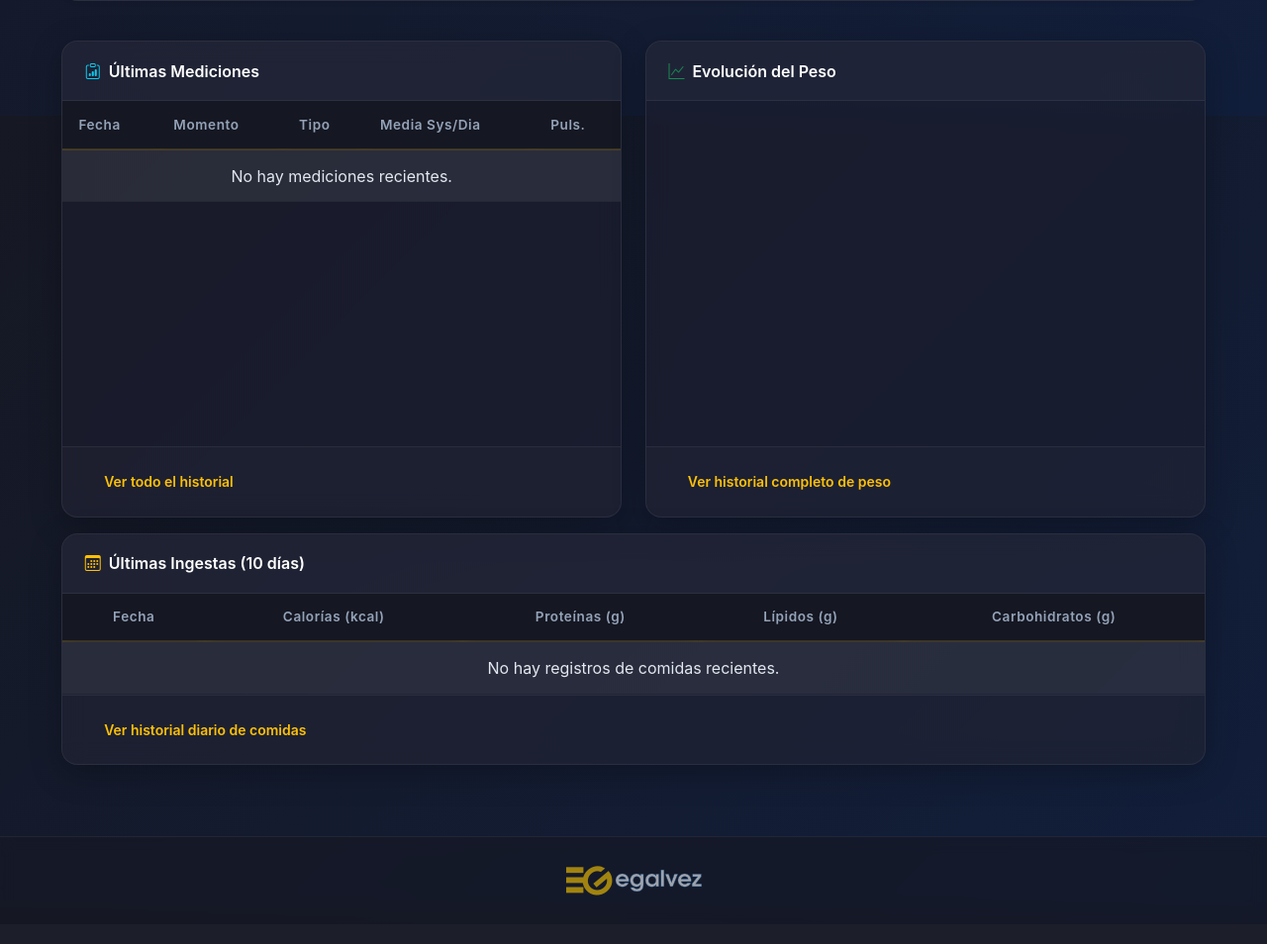
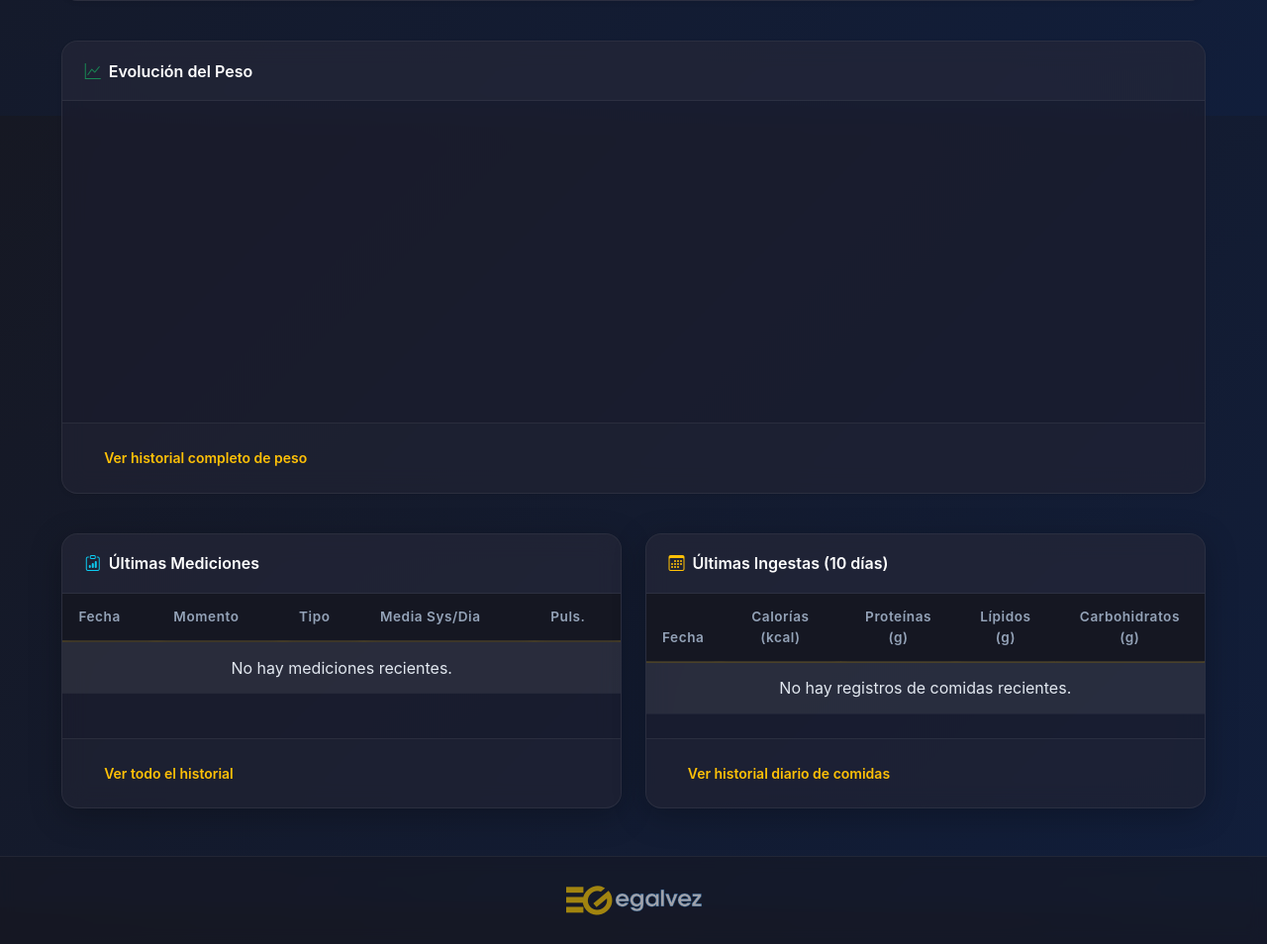
Before and after one commit to kikega/tension, a Django app: page / in a window 1280 px wide. Shown: the part 683-1637 px from the top of the page at 99% size. Before the commit the page ends 1588 px from the top, so only its background shows below. Run offline with Django 5.2, Linux system fonts and the light colour scheme; the visitor is signed in with stand-in values (Sample User, id 1); data that the repository does not hold is empty; a map, chart or similar area stays blank.

Commit message:
Ajeste de garficos en el dasboard

```diff
--- a/templates/tracking/dashboard.html
+++ b/templates/tracking/dashboard.html
@@ -93,8 +93,27 @@
     </div>
   </div>
 
-  <!-- ─── ÚLTIMAS MEDICIONES + EVOLUCIÓN PESO ─── -->
+  <!-- ─── EVOLUCIÓN PESO ─── -->
   <div class="row mb-3">
+    <div class="col-12">
+      <div class="card shadow-sm">
+        <div class="card-header">
+          <i class="bi bi-graph-up text-success me-2"></i>Evolución del Peso
+        </div>
+        <div class="card-body">
+          <div style="position: relative; height: 35vh; width: 100%;">
+            <canvas id="weightChart"></canvas>
+          </div>
+        </div>
+        <div class="card-footer">
+          <a href="{% url 'weight_history' %}" class="btn btn-link btn-sm">Ver historial completo de peso</a>
+        </div>
+      </div>
+    </div>
+  </div>
+
+  <!-- ─── ÚLTIMAS MEDICIONES + ÚLTIMAS INGESTAS ─── -->
+  <div class="row mb-4">
     <div class="col-md-6 mb-3 mb-md-0">
       <div class="card h-100">
         <div class="card-header">
@@ -141,25 +160,6 @@
     </div>
     <div class="col-md-6">
       <div class="card h-100">
-        <div class="card-header">
-          <i class="bi bi-graph-up text-success me-2"></i>Evolución del Peso
-        </div>
-        <div class="card-body">
-          <div style="position: relative; height: 35vh; width: 100%;">
-            <canvas id="weightChart"></canvas>
-          </div>
-        </div>
-        <div class="card-footer">
-          <a href="{% url 'weight_history' %}" class="btn btn-link btn-sm">Ver historial completo de peso</a>
-        </div>
-      </div>
-    </div>
-  </div>
-
-  <!-- ─── ÚLTIMAS INGESTAS ─── -->
-  <div class="row">
-    <div class="col-md-12">
-      <div class="card mb-4">
         <div class="card-header">
           <i class="bi bi-calendar3 text-warning me-2"></i>Últimas Ingestas (10 días)
         </div>
```
